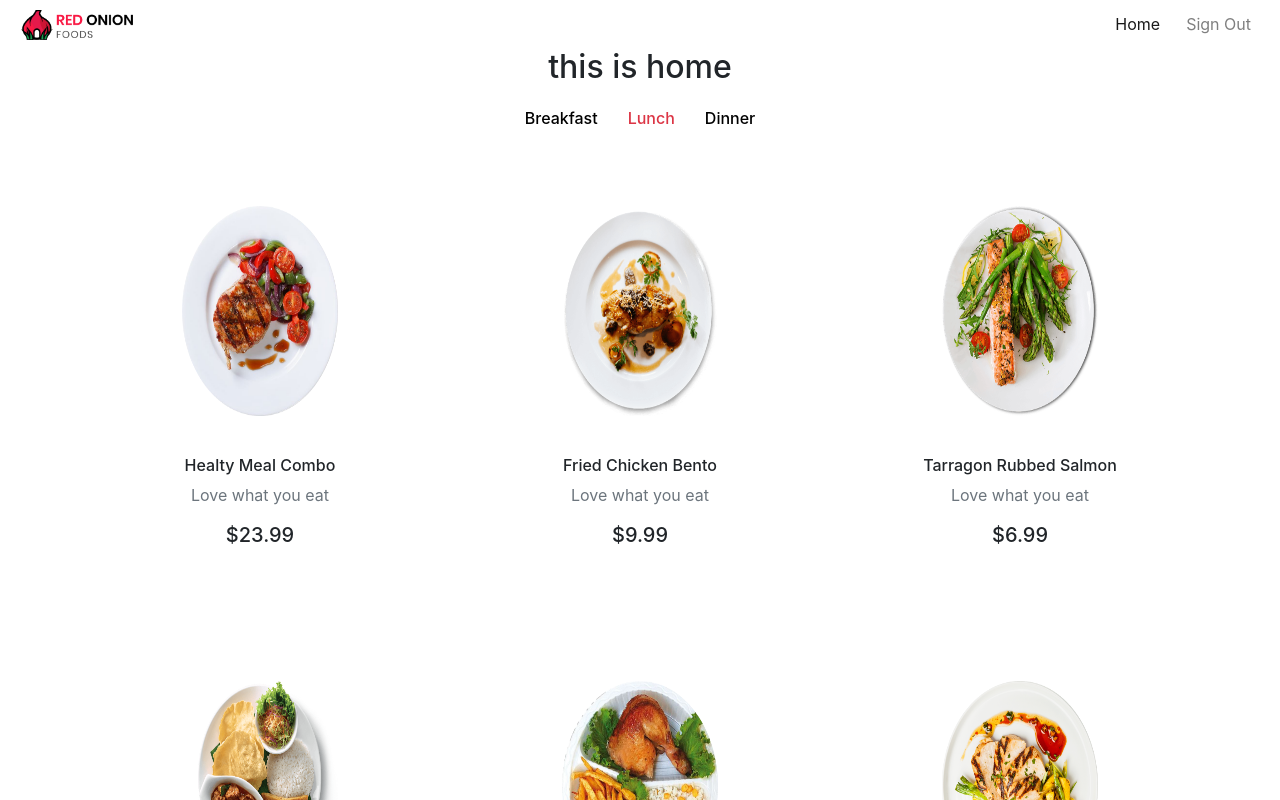
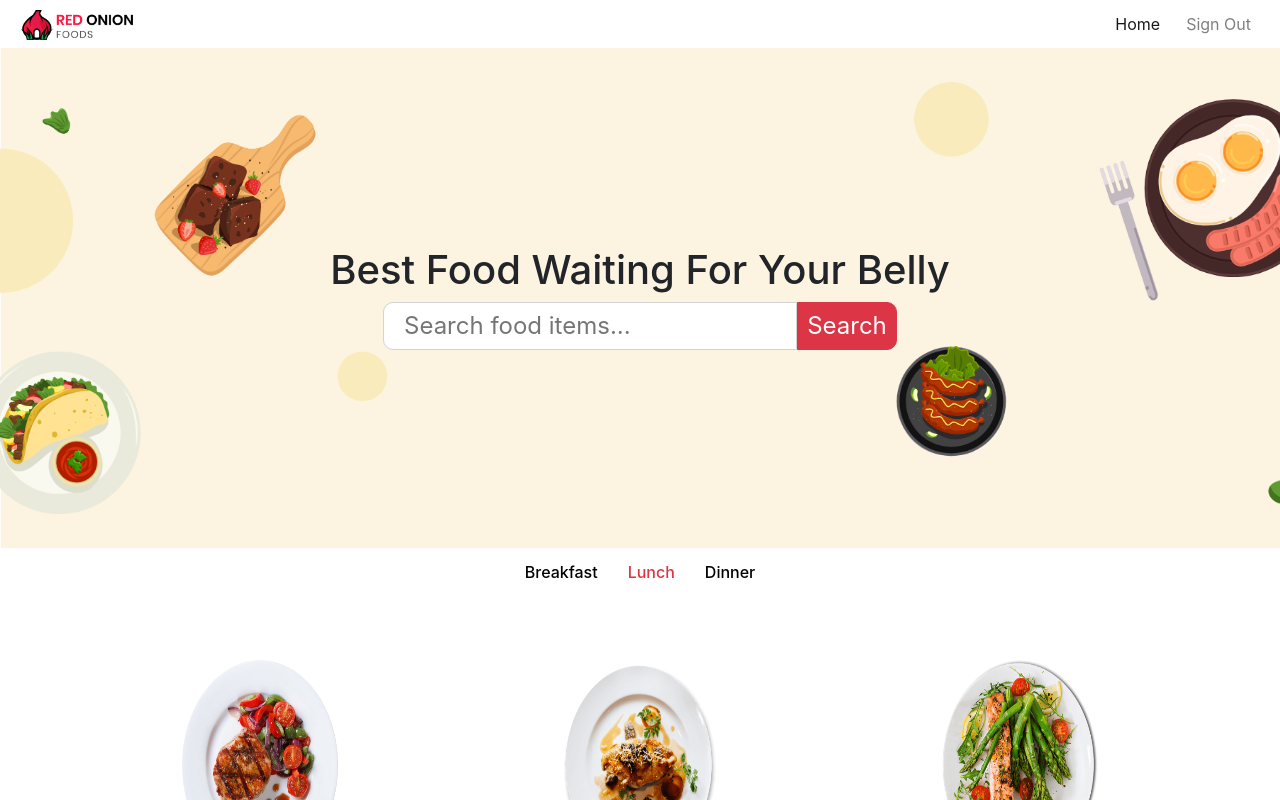
Before and after one commit to sifatMoonjerin/red-onion-foods, a React (Create React App) app: page /home in a window 1280 px wide. Shown: the top 800 px of the page. Built offline with nearby package versions, Linux system fonts and the light colour scheme; no server answers.

Commit message:
top banner

```diff
--- a/src/components/Home/Home.js
+++ b/src/components/Home/Home.js
@@ -1,12 +1,12 @@
 import React from 'react';
-
 import Menu from '../Menu/Menu';
+import Search from '../Search/Search';
 
 const Home = () => {
 
     return (
         <div>
-            <h2>this is home</h2>
+            <Search></Search>
             <Menu></Menu>
 
         </div>
--- a/src/components/Rider/Rider.js
+++ b/src/components/Rider/Rider.js
@@ -24,7 +24,7 @@ const Rider = () => {
                     01700000000
                 </div>
             </div>
-            <button className="btn btn-danger" >Continue</button>
+            <button className="btn btn-danger" >Contact</button>
         </div>
     );
 };
--- /dev/null
+++ b/src/components/Search/Search.css
@@ -0,0 +1,33 @@
+.banner{
+    height: 500px;
+    background-image: url('../../resources/bannerbackground-edit.png');
+    background-repeat: no-repeat;
+    background-size: cover;
+    display: flex;
+    flex-direction: column;
+    justify-content: center;
+}
+
+.banner .btn{
+    padding: 5px;
+    vertical-align: top;
+    border-radius: 0px;
+    border-radius: 0px 10px 10px 0px;
+    width: 100px;
+
+}
+
+.banner input{
+    font-size: 24px;
+}
+
+.search-field{
+    padding: 5px 20px;
+    border-radius: 10px 0px 0px 10px;
+    border: none;
+    border: 1px solid lightgray;
+}
+
+.search-field:focus{
+    outline: none;
+}
--- /dev/null
+++ b/src/components/Search/Search.js
@@ -0,0 +1,17 @@
+import React from 'react';
+import './Search.css';
+
+const Search = () => {
+    return (
+        <div className="banner">
+            <h1>Best Food Waiting For Your Belly</h1>
+            <form>
+                <input className="search-field" type="text" placeholder="Search food items..."></input>
+                <input type="submit" value="Search" className="btn btn-danger"/>
+            </form>
+
+        </div>
+    );
+};
+
+export default Search;
--- a/src/components/SignUp/SignUp.css
+++ b/src/components/SignUp/SignUp.css
@@ -25,3 +25,8 @@
 .signup-page img{
     width: 20%;
 }
+
+.signup-page a{
+    margin: 50px;
+    text-decoration: none;
+}
--- a/src/components/SignUp/SignUp.js
+++ b/src/components/SignUp/SignUp.js
@@ -107,9 +107,9 @@ const SignUp = () => {
             {!auth.user && newUser && <button className="btn btn-danger" onClick={()=>setNewUser(false)}>Existing User</button>}
 
             {!auth.user && !newUser && <button className="btn btn-danger" onClick={()=>setNewUser(true)}>Create Account</button> }
-
+            <br/>
             {
-                auth.user && <a href="/order">Place Order</a>
+                auth.user && <a className="btn btn-danger" href="/order">Place Order</a>
             }
 
 
```
